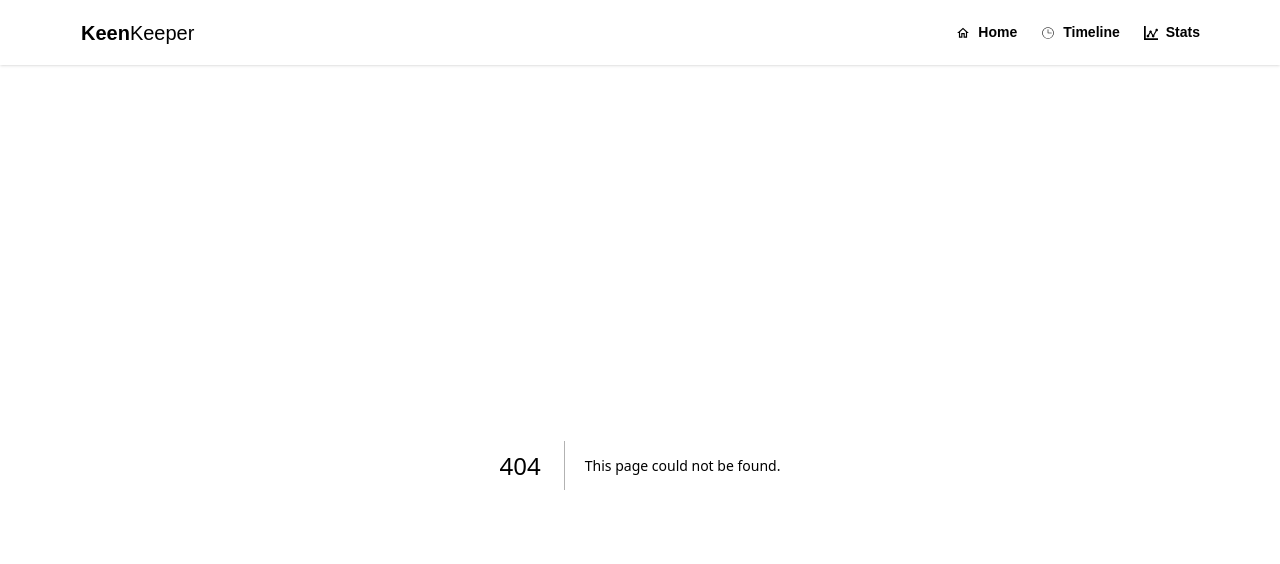
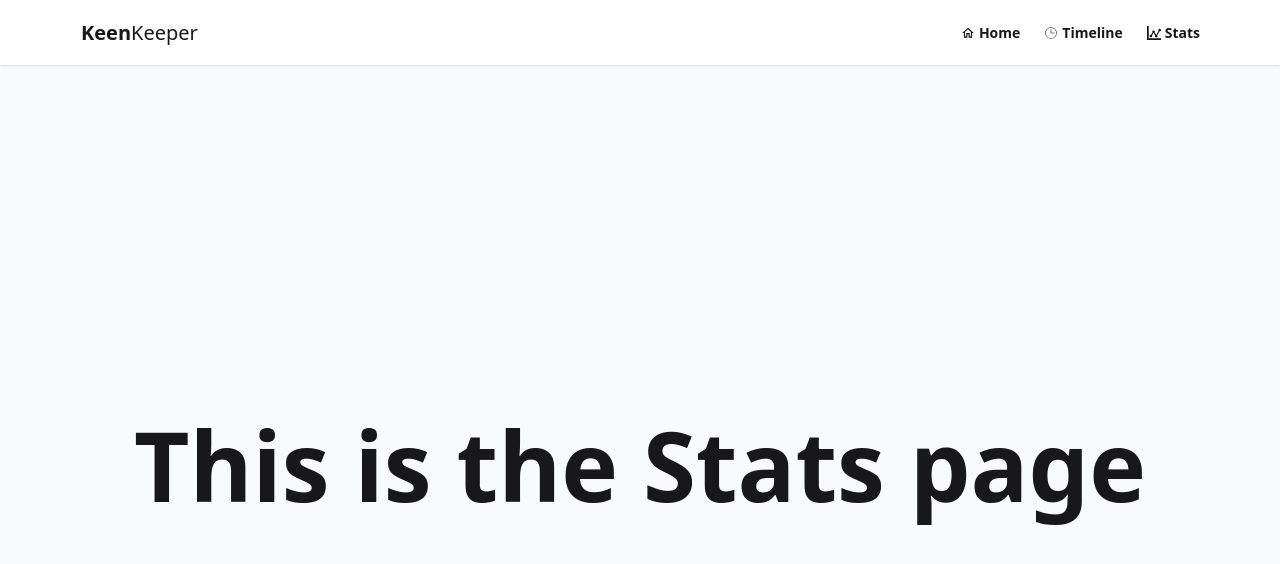
Before and after one commit to moziful/Assignment-07, a Next.js app: page /stats in a window 1280 px wide. Before the commit this address had no page. Shown: the top 564 px of the page. Built offline with nearby package versions, Linux system fonts and the light colour scheme.

Commit message:
Refined Navbar and ceated some routs

```diff
--- /dev/null
+++ b/src/app/frienddeatil/page.jsx
@@ -0,0 +1,9 @@
+const FriendDetails = () => {
+  return (
+    <div className="h-screen flex justify-center items-center">
+      This is the Friend Details page
+    </div>
+  );
+};
+
+export default FriendDetails;
--- a/src/app/globals.css
+++ b/src/app/globals.css
@@ -1,27 +1,2 @@
 @import "tailwindcss";
 @plugin "daisyui";
-
-:root {
-  --background: #ffffff;
-  --foreground: #171717;
-}
-
-@theme inline {
-  --color-background: var(--background);
-  --color-foreground: var(--foreground);
-  --font-sans: var(--font-geist-sans);
-  --font-mono: var(--font-geist-mono);
-}
-
-@media (prefers-color-scheme: dark) {
-  :root {
-    --background: #0a0a0a;
-    --foreground: #ededed;
-  }
-}
-
-body {
-  background: var(--background);
-  color: var(--foreground);
-  font-family: Arial, Helvetica, sans-serif;
-}
--- a/src/app/layout.js
+++ b/src/app/layout.js
@@ -23,7 +23,7 @@ export default function RootLayout({ children }) {
       lang="en"
       className={`${geistSans.variable} ${geistMono.variable} h-full antialiased`}
     >
-      <body className="min-h-full flex flex-col">
+      <body className="min-h-full flex flex-col bg-[#F8FAFC]">
         <Navbar />
         {children}
       </body>
--- a/src/app/page.js
+++ b/src/app/page.js
@@ -1,65 +1,7 @@
-import Image from "next/image";
-
 export default function Home() {
   return (
-    <div className="flex flex-col flex-1 items-center justify-center bg-zinc-50 font-sans dark:bg-black">
-      <main className="flex flex-1 w-full max-w-3xl flex-col items-center justify-between py-32 px-16 bg-white dark:bg-black sm:items-start">
-        <Image
-          className="dark:invert"
-          src="/next.svg"
-          alt="Next.js logo"
-          width={100}
-          height={20}
-          priority
-        />
-        <div className="flex flex-col items-center gap-6 text-center sm:items-start sm:text-left">
-          <h1 className="max-w-xs text-3xl font-semibold leading-10 tracking-tight text-black dark:text-zinc-50">
-            To get started, edit the page.js file.
-          </h1>
-          <p className="max-w-md text-lg leading-8 text-zinc-600 dark:text-zinc-400">
-            Looking for a starting point or more instructions? Head over to{" "}
-            <a
-              href="https://vercel.com/templates?framework=next.js&utm_source=create-next-app&utm_medium=appdir-template-tw&utm_campaign=create-next-app"
-              className="font-medium text-zinc-950 dark:text-zinc-50"
-            >
-              Templates
-            </a>{" "}
-            or the{" "}
-            <a
-              href="https://nextjs.org/learn?utm_source=create-next-app&utm_medium=appdir-template-tw&utm_campaign=create-next-app"
-              className="font-medium text-zinc-950 dark:text-zinc-50"
-            >
-              Learning
-            </a>{" "}
-            center.
-          </p>
-        </div>
-        <div className="flex flex-col gap-4 text-base font-medium sm:flex-row">
-          <a
-            className="flex h-12 w-full items-center justify-center gap-2 rounded-full bg-foreground px-5 text-background transition-colors hover:bg-[#383838] dark:hover:bg-[#ccc] md:w-[158px]"
-            href="https://vercel.com/new?utm_source=create-next-app&utm_medium=appdir-template-tw&utm_campaign=create-next-app"
-            target="_blank"
-            rel="noopener noreferrer"
-          >
-            <Image
-              className="dark:invert"
-              src="/vercel.svg"
-              alt="Vercel logomark"
-              width={16}
-              height={16}
-            />
-            Deploy Now
-          </a>
-          <a
-            className="flex h-12 w-full items-center justify-center rounded-full border border-solid border-black/[.08] px-5 transition-colors hover:border-transparent hover:bg-black/[.04] dark:border-white/[.145] dark:hover:bg-[#1a1a1a] md:w-[158px]"
-            href="https://nextjs.org/docs?utm_source=create-next-app&utm_medium=appdir-template-tw&utm_campaign=create-next-app"
-            target="_blank"
-            rel="noopener noreferrer"
-          >
-            Documentation
-          </a>
-        </div>
-      </main>
+    <div className="h-screen flex justify-center items-center">
+      This is the Home page
     </div>
   );
 }
--- /dev/null
+++ b/src/app/stats/page.jsx
@@ -0,0 +1,9 @@
+const Stats = () => {
+  return (
+    <div className="text-8xl h-screen flex justify-center items-center font-bold">
+      This is the Stats page
+    </div>
+  );
+};
+
+export default Stats;
--- /dev/null
+++ b/src/app/timeline/page.jsx
@@ -0,0 +1,11 @@
+import React from "react";
+
+const Timeline = () => {
+  return (
+    <div className="h-screen flex justify-center items-center">
+      This is the Timeline page
+    </div>
+  );
+};
+
+export default Timeline;
--- a/src/components/Navbar.jsx
+++ b/src/components/Navbar.jsx
@@ -1,34 +1,35 @@
 import { MdOutlineHome } from "react-icons/md";
 import { CiClock2 } from "react-icons/ci";
 import { ImStatsDots } from "react-icons/im";
+import Link from "next/link";
 
 const Navbar = () => {
   return (
-    <div className="navbar flex justify-between bg-base-100 shadow-sm px-16">
+    <div className="navbar flex justify-between bg-white shadow-sm px-16">
       <div className="">
-        <a className="btn btn-ghost text-xl font-normal flex gap-0">
+        <Link href="/" className="btn btn-ghost text-xl font-normal flex gap-0">
           <span className="font-bold">Keen</span>Keeper
-        </a>
+        </Link>
       </div>
       <div className="flex-none">
         <ul className="menu menu-horizontal px-1 font-bold">
           <li>
-            <a>
+            <Link href="/" className="flex gap-1 items-center">
               <MdOutlineHome />
               Home
-            </a>
+            </Link>
           </li>
           <li>
-            <a>
+            <Link href="/timeline" className="flex gap-1 items-center">
               <CiClock2 />
               Timeline
-            </a>
+            </Link>
           </li>
           <li>
-            <a>
+            <Link href="/stats" className="flex gap-1 items-center">
               <ImStatsDots />
               Stats
-            </a>
+            </Link>
           </li>
         </ul>
       </div>
```
